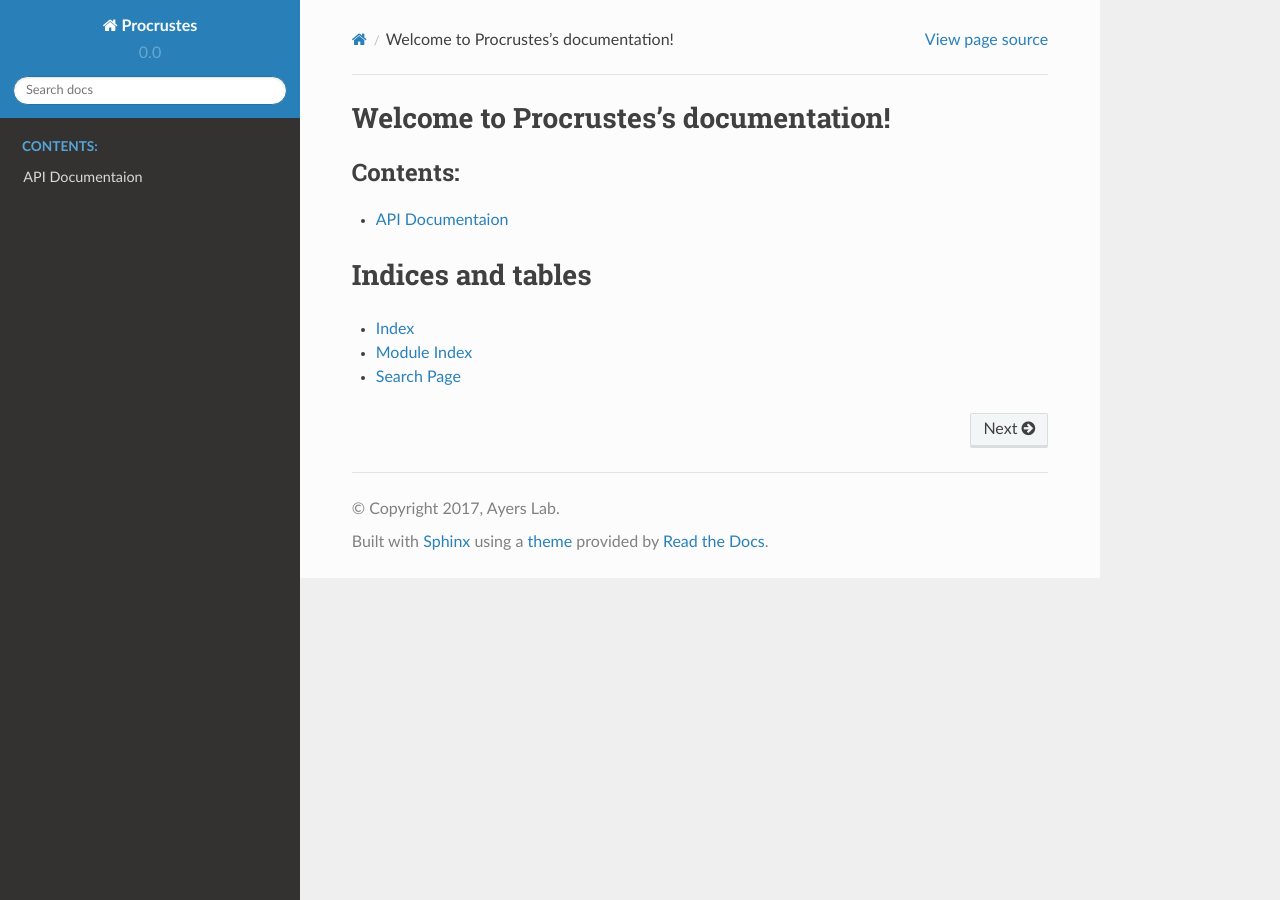
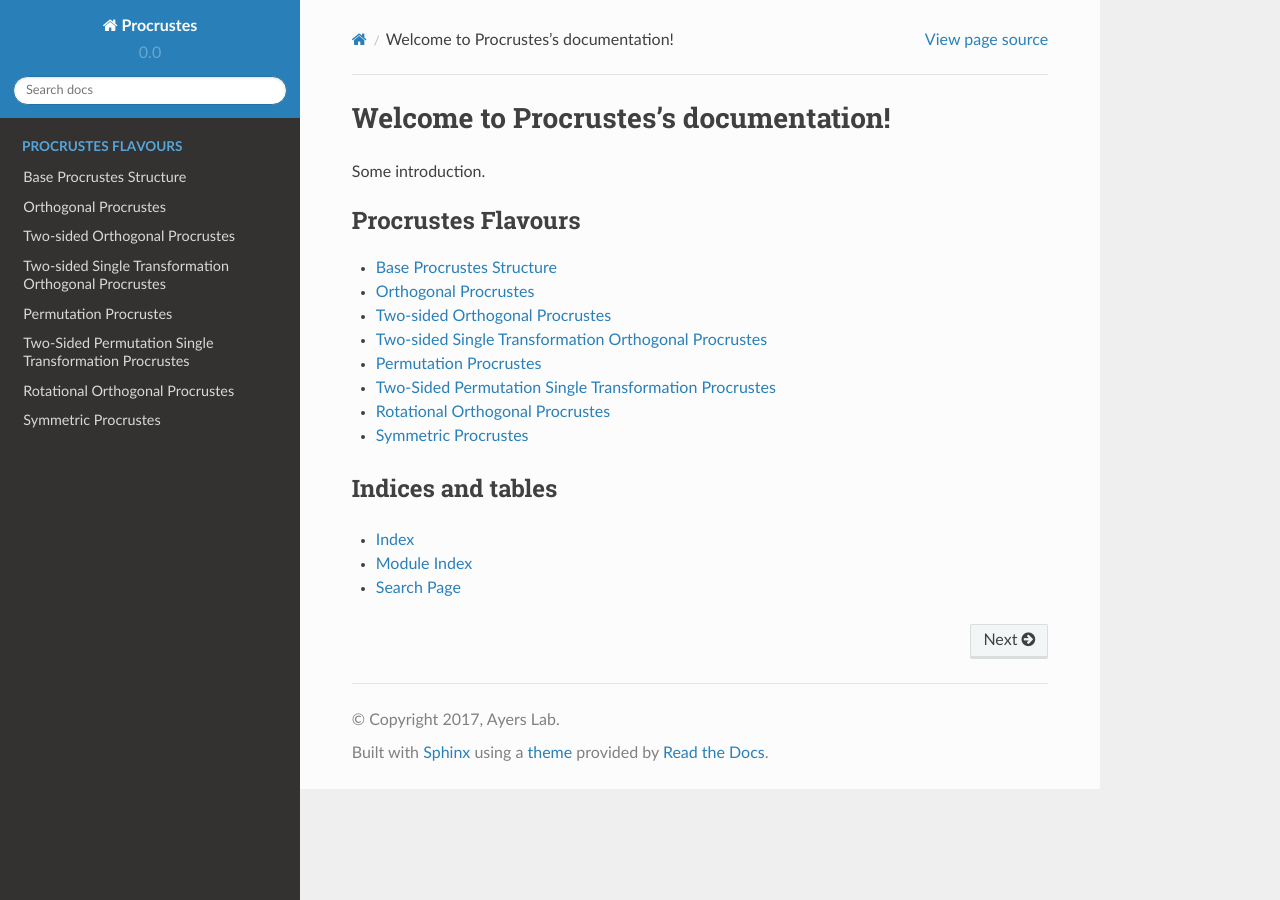
Before and after one commit to theochem/procrustes, a Sphinx documentation site: the page built from doc/index.rst, in a window 1280 px wide. Built offline with Sphinx 7.4.7 and the Read the Docs theme 2.0.0, drawn with Linux system fonts in a browser that asks for light colours.

Commit message:
Add documentation (Issue #14)
 1. Add autosummary/autodoc of the different procrustes flavours
 2. Add clean functionality to make
 3. Add the procrustes flavours to the index page
 4. Remove tech_api.rst

```diff
--- a/doc/conf.py
+++ b/doc/conf.py
@@ -59,7 +59,8 @@ extensions = [
     'sphinx.ext.ifconfig',
     'sphinx.ext.napoleon',
     'sphinx.ext.viewcode',
-    'sphinx.ext.githubpages']
+    'sphinx.ext.githubpages',
+    'sphinx.ext.autosummary']
 
 # Add any paths that contain templates here, relative to this directory.
 templates_path = ['_templates']
@@ -186,7 +187,18 @@ texinfo_documents = [
 
 # Put class docstring and the __init__ docstring together in the documentation
 # for your class when you use the autoclass directive.
-autoclass_content = 'both'
+autoclass_content = 'class'
+autodoc_member_order = 'bysource'
+autodoc_default_flags = ['members', 'inherited-members', 'show-inheritance']
 
-autodoc_member_order = 'bysource'
-#autodoc_default_flags = ['members', 'undoc-members', 'inherited-members', 'show-inheritance']
+# -----------------------------------------------------------------------------
+# Autosummary
+# -----------------------------------------------------------------------------
+autosummary_generate = ['procrustes_base.rst',
+                        'procrustes_orthogonal.rst',
+                        'procrustes_orthogonal_2sided.rst',
+                        'procrustes_orthogonal_2sided_1trans.rst',
+                        'procrustes_permutation.rst',
+                        'procrustes_permutation_2sided_1trans.rst',
+                        'procrustes_rotational.rst',
+                        'procrustes_symmetric.rst']
--- a/doc/index.rst
+++ b/doc/index.rst
@@ -26,15 +26,24 @@
    You can adapt this file completely to your liking, but it should at least
    contain the root `toctree` directive.
 
+**************************************
 Welcome to Procrustes's documentation!
-======================================
+**************************************
+
+Some introduction.
 
 .. toctree::
-   :maxdepth: 2
-   :caption: Contents:
+   :maxdepth: 1
+   :caption: Procrustes Flavours
 
-   tech_api
-
+   procrustes_base
+   procrustes_orthogonal
+   procrustes_orthogonal_2sided
+   procrustes_orthogonal_2sided_1trans
+   procrustes_permutation
+   procrustes_permutation_2sided_1trans
+   procrustes_rotational
+   procrustes_symmetric
 
 Indices and tables
 ==================
--- /dev/null
+++ b/doc/procrustes_orthogonal.rst
@@ -0,0 +1,7 @@
+Orthogonal Procrustes
+=====================
+
+.. currentmodule:: procrustes.orthogonal
+
+.. autoclass:: OrthogonalProcrustes
+   :special-members: __init__
--- /dev/null
+++ b/doc/procrustes_orthogonal_2sided.rst
@@ -0,0 +1,7 @@
+Two-sided Orthogonal Procrustes
+===============================
+
+.. currentmodule:: procrustes.orthogonal_2sided
+
+.. autoclass:: TwoSidedOrthogonalProcrustes
+   :special-members: __init__
--- /dev/null
+++ b/doc/procrustes_orthogonal_2sided_1trans.rst
@@ -0,0 +1,7 @@
+Two-sided Single Transformation Orthogonal Procrustes
+=====================================================
+
+.. currentmodule:: procrustes.orthogonal_2sided_1trans
+
+.. autoclass:: TwoSidedOrthogonalSingleTransformationProcrustes
+   :special-members: __init__
--- /dev/null
+++ b/doc/procrustes_permutation_2sided_1trans.rst
@@ -0,0 +1,7 @@
+Two-Sided Permutation Single Transformation Procrustes
+======================================================
+
+.. currentmodule:: procrustes.permutation_2sided_1trans
+
+.. autoclass:: TwoSidedPermutationSingleTransformationProcrustes
+   :special-members: __init__
```
Also changed, not shown: doc/procrustes_base.rst (added, +7 -0 lines), doc/procrustes_permutation.rst (added, +7 -0 lines), doc/procrustes_rotational.rst (added, +7 -0 lines), doc/procrustes_symmetric.rst (added, +7 -0 lines), doc/tech_api.rst (deleted, +0 -33 lines), 1 other file.
